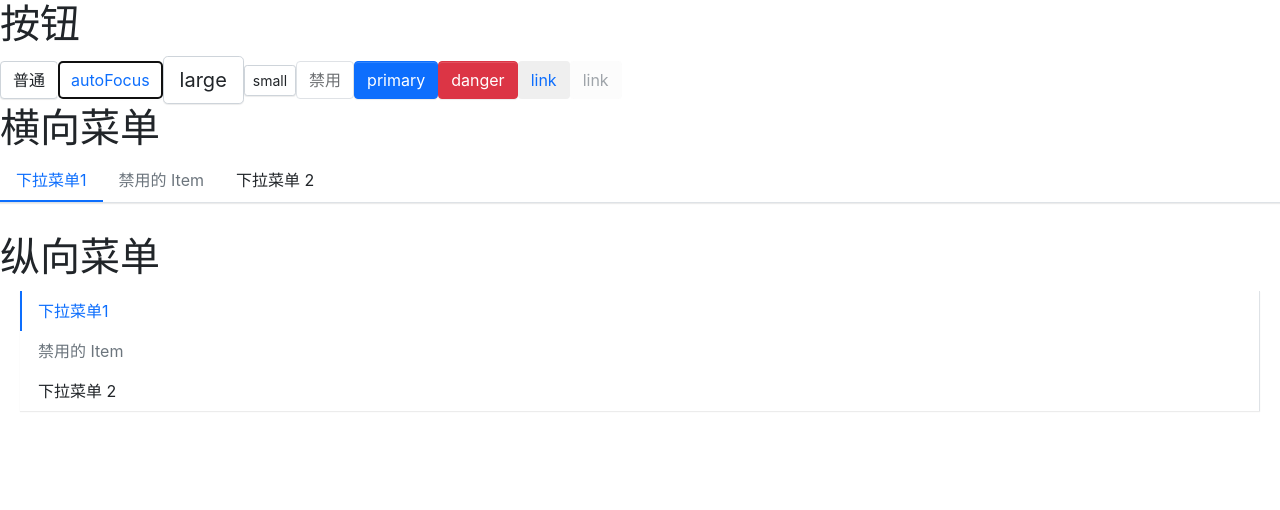
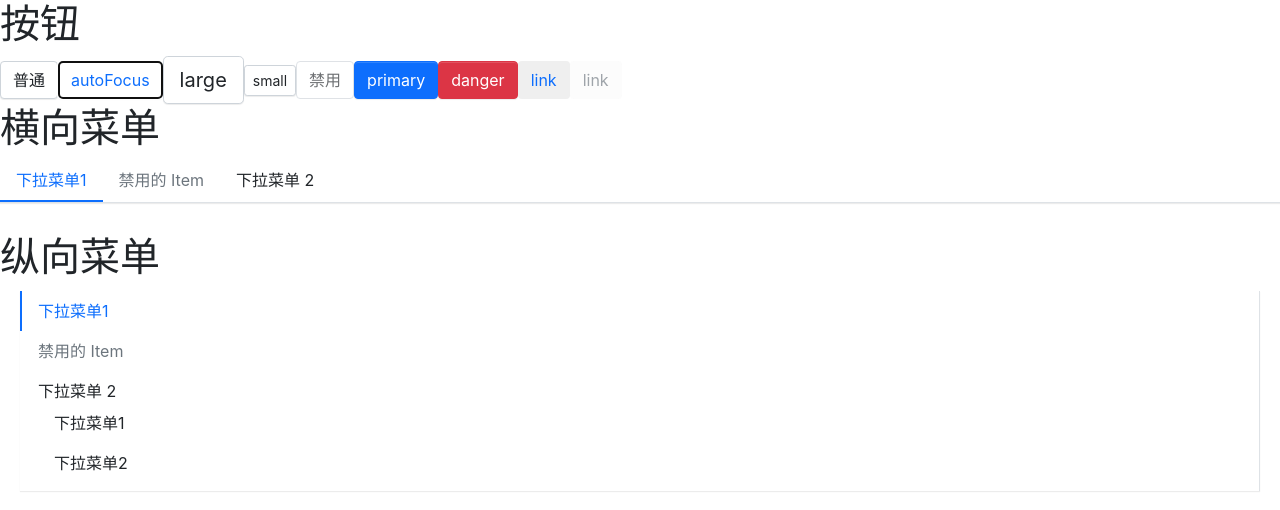
Before and after one commit to bianliuzhu/an-ui, a React (Create React App) app: page / in a window 1280 px wide. Shown: the top 510 px of the page. Built offline with nearby package versions, Linux system fonts and the light colour scheme.

Commit message:
menu组件完成编写

```diff
--- a/src/App.tsx
+++ b/src/App.tsx
@@ -3,7 +3,7 @@
  * @Author: Gleason
  * @Date: 2022-02-13 10:51:54
  * @LastEditors: Gleason
- * @LastEditTime: 2022-02-21 23:12:22
+ * @LastEditTime: 2022-02-22 22:13:41
  */
 import Button, { ButtonType, ButtonSize } from "./components/Button";
 import Menu from "./components/Menu/menu";
@@ -28,28 +28,28 @@ function App() {
 			</div>
 			<div>
 				<h1>横向菜单</h1>
-				<Menu defaultIndex={0} mode="horizontal">
+				<Menu defaultIndex="0" mode="horizontal">
 					<SubMenu title="下拉菜单1">
-						<MenuItem disabled>下拉菜单1</MenuItem>
-						<MenuItem disabled>下拉菜单2</MenuItem>
+						<MenuItem>下拉菜单1</MenuItem>
+						<MenuItem>下拉菜单2</MenuItem>
 					</SubMenu>
 					<MenuItem disabled>禁用的 Item</MenuItem>
 					<SubMenu title="下拉菜单 2">
-						<MenuItem disabled>下拉菜单1</MenuItem>
-						<MenuItem disabled>下拉菜单2</MenuItem>
+						<MenuItem>下拉菜单1</MenuItem>
+						<MenuItem>下拉菜单2</MenuItem>
 					</SubMenu>
 				</Menu>
 			</div>
 			<div>
 				<h1>纵向菜单</h1>
-				<Menu defaultIndex={0} mode="vertical">
+				<Menu defaultIndex="0" mode="vertical" defaultOpenSubMenus={["2"]}>
 					<SubMenu title="下拉菜单1">
-						<MenuItem disabled>下拉菜单1</MenuItem>
-						<MenuItem disabled>下拉菜单2</MenuItem>
+						<MenuItem>下拉菜单1</MenuItem>
+						<MenuItem>下拉菜单2</MenuItem>
 					</SubMenu>
 					<MenuItem disabled>禁用的 Item</MenuItem>
 					<SubMenu title="下拉菜单 2">
-						<MenuItem disabled>下拉菜单1</MenuItem>
+						<MenuItem>下拉菜单1</MenuItem>
 						<MenuItem disabled>下拉菜单2</MenuItem>
 					</SubMenu>
 				</Menu>
--- a/src/components/Menu/menu.tsx
+++ b/src/components/Menu/menu.tsx
@@ -3,48 +3,59 @@
  * @Author: Gleason
  * @Date: 2022-02-17 21:46:22
  * @LastEditors: Gleason
- * @LastEditTime: 2022-02-21 22:58:04
+ * @LastEditTime: 2022-02-22 22:06:42
  */
 import React, { useState, createContext } from "react";
 import classNames from "classnames";
 import { MenuItemProps } from "./menuItem";
 type MenuMode = "horizontal" | "vertical";
 
-type OnSelectCallback = (selectIndex: number) => void;
+type OnSelectCallback = (selectIndex: string) => void;
 
 interface IMenuContext {
-	index: number;
+	index: string;
 	onSelect?: OnSelectCallback;
 	mode?: MenuMode;
+	defaultOpenSubMenus?: string[];
 }
 
 export interface MenuProps {
-	defaultIndex?: number;
+	defaultIndex?: string;
 	className?: string;
 	mode?: MenuMode;
 	style?: React.CSSProperties;
 	onSelect?: OnSelectCallback;
+	defaultOpenSubMenus?: string[];
 }
 
 export const MenuContext = createContext<IMenuContext>({
-	index: 0,
+	index: "0",
 });
 
 const Menu: React.FC<MenuProps> = (props) => {
-	const { defaultIndex, className, mode, style, children, onSelect } = props;
+	const {
+		defaultIndex,
+		className,
+		mode,
+		style,
+		children,
+		onSelect,
+		defaultOpenSubMenus,
+	} = props;
 	const [cuttentActive, setActive] = useState(defaultIndex);
 	const classes = classNames("viking-menu", className, {
 		"menu-vertical": mode === "vertical",
 		"menu-horizontal": mode !== "vertical",
 	});
-	const handleClick = (index: number) => {
+	const handleClick = (index: string) => {
 		setActive(index);
 		onSelect && onSelect(index);
 	};
 	const passedContext: IMenuContext = {
-		index: cuttentActive ? cuttentActive : 0,
+		index: cuttentActive ? cuttentActive : "0",
 		onSelect: handleClick,
-		mode: mode,
+		mode,
+		defaultOpenSubMenus,
 	};
 	const renderChildren = () => {
 		return React.Children.map(children, (child, index) => {
@@ -52,7 +63,7 @@ const Menu: React.FC<MenuProps> = (props) => {
 				child as React.FunctionComponentElement<MenuItemProps>;
 			const { displayName } = childElement.type;
 			if (displayName === "MenuItem" || displayName === "SubMenu") {
-				return React.cloneElement(childElement, { index });
+				return React.cloneElement(childElement, { index: index.toString() });
 			} else {
 				throw new Error("传入的 不是一个 MenuItem 类型的元素");
 			}
@@ -68,8 +79,9 @@ const Menu: React.FC<MenuProps> = (props) => {
 };
 
 Menu.defaultProps = {
-	defaultIndex: 0,
+	defaultIndex: "0",
 	mode: "horizontal",
+	defaultOpenSubMenus: [],
 };
 
 export default Menu;
--- a/src/components/Menu/menuItem.tsx
+++ b/src/components/Menu/menuItem.tsx
@@ -3,13 +3,13 @@
  * @Author: Gleason
  * @Date: 2022-02-17 22:02:25
  * @LastEditors: Gleason
- * @LastEditTime: 2022-02-20 13:23:29
+ * @LastEditTime: 2022-02-22 21:51:57
  */
 import React, { useContext } from "react";
 import classNames from "classnames";
 import { MenuContext } from "./menu";
 export interface MenuItemProps {
-	index?: number;
+	index?: string;
 	disabled?: boolean;
 	classNmae?: string;
 	style?: React.CSSProperties;
@@ -22,7 +22,7 @@ const MenuItem: React.FC<MenuItemProps> = (props) => {
 		"is-active": context.index === index,
 	});
 	const handleClick = () => {
-		if (context.onSelect && !disabled && typeof index === "number") {
+		if (context.onSelect && !disabled && typeof index === "string") {
 			context.onSelect(index);
 		}
 	};
--- a/src/components/Menu/subMenu.tsx
+++ b/src/components/Menu/subMenu.tsx
@@ -3,7 +3,7 @@
  * @Author: Gleason
  * @Date: 2022-02-21 21:37:06
  * @LastEditors: Gleason
- * @LastEditTime: 2022-02-21 23:12:46
+ * @LastEditTime: 2022-02-22 22:12:44
  */
 import React, { useState, useContext, FunctionComponentElement } from "react";
 import classNames from "classnames";
@@ -11,15 +11,21 @@ import { MenuContext } from "./menu";
 import { MenuItemProps } from "./menuItem";
 
 export interface SubMenuProps {
-	index?: number;
+	index?: string;
 	title: string;
 	className?: string;
 }
 
 const SubMenu: React.FC<SubMenuProps> = (props) => {
 	const { index, title, className, children } = props;
-	const [menuOpen, setOpen] = useState(false);
 	const context = useContext(MenuContext);
+	const openedSubMenus = context.defaultOpenSubMenus as Array<string>;
+	const isOpened =
+		index && context.mode === "vertical"
+			? openedSubMenus.includes(index)
+			: false;
+	const [menuOpen, setOpen] = useState(isOpened);
+
 	let timer: any;
 	const classes = classNames("menu-item submenu-item", className, {
 		"is-active": context.index === index,
@@ -51,14 +57,17 @@ const SubMenu: React.FC<SubMenuProps> = (props) => {
 					onMouseLeave: (e: React.MouseEvent) => handleMouse(e, false),
 			  }
 			: {};
+
 	const renderChildren = () => {
 		const subMenuClasses = classNames("viking-submenu", {
 			"menu-opened": menuOpen,
 		});
-		const childrenConponent = React.Children.map(children, (child, index) => {
+		const childrenConponent = React.Children.map(children, (child, idx) => {
 			const childElement = child as FunctionComponentElement<MenuItemProps>;
 			if (childElement.type.displayName === "MenuItem") {
-				return child;
+				return React.cloneElement(childElement, {
+					index: `${index}-${idx}`,
+				});
 			} else {
 				throw new Error("⚠️警告：传入组件非 MenuItem 类型");
 			}
```
Also changed, not shown: 1 other file (tests, documents, lock files or other folders).
